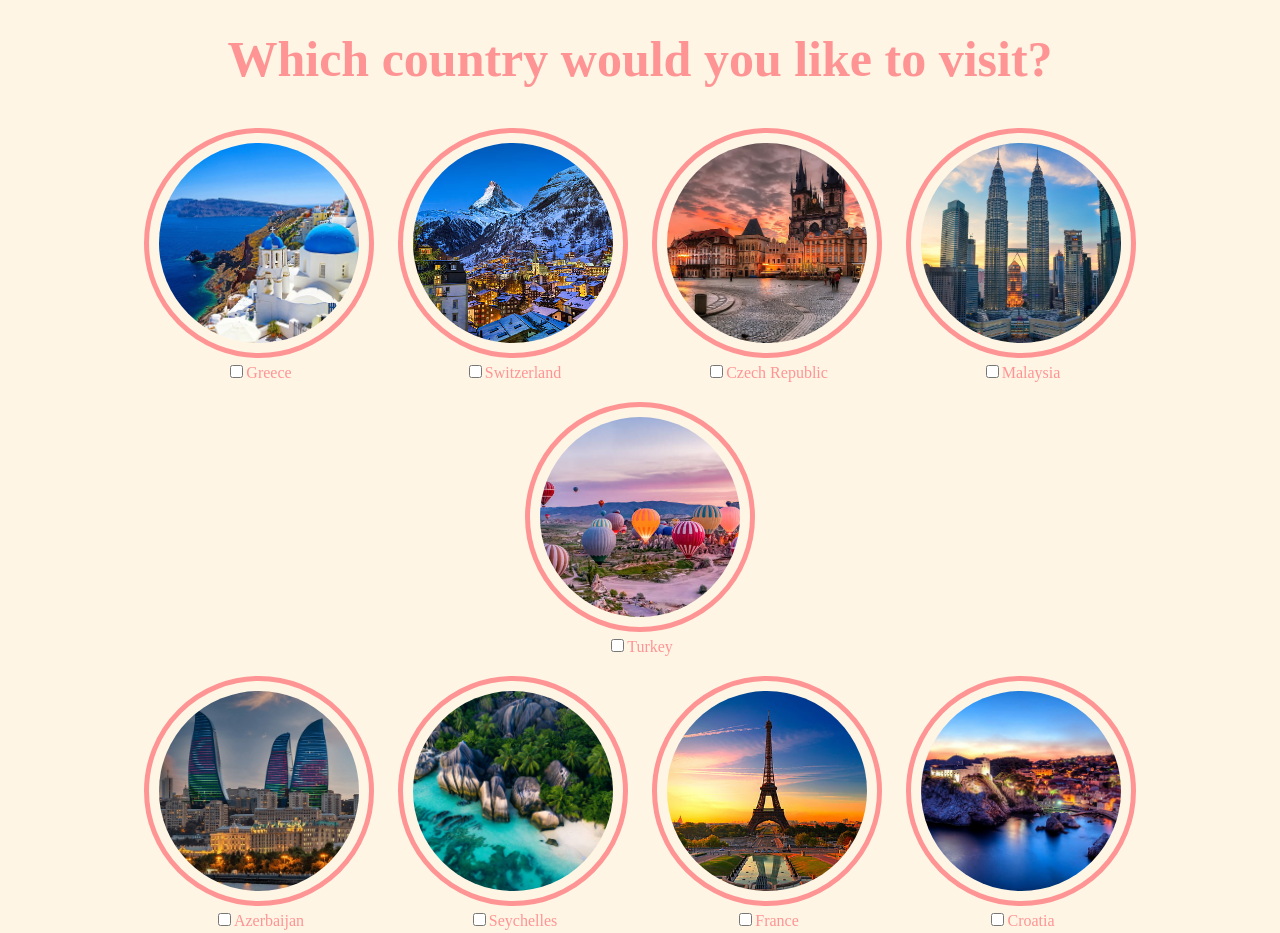
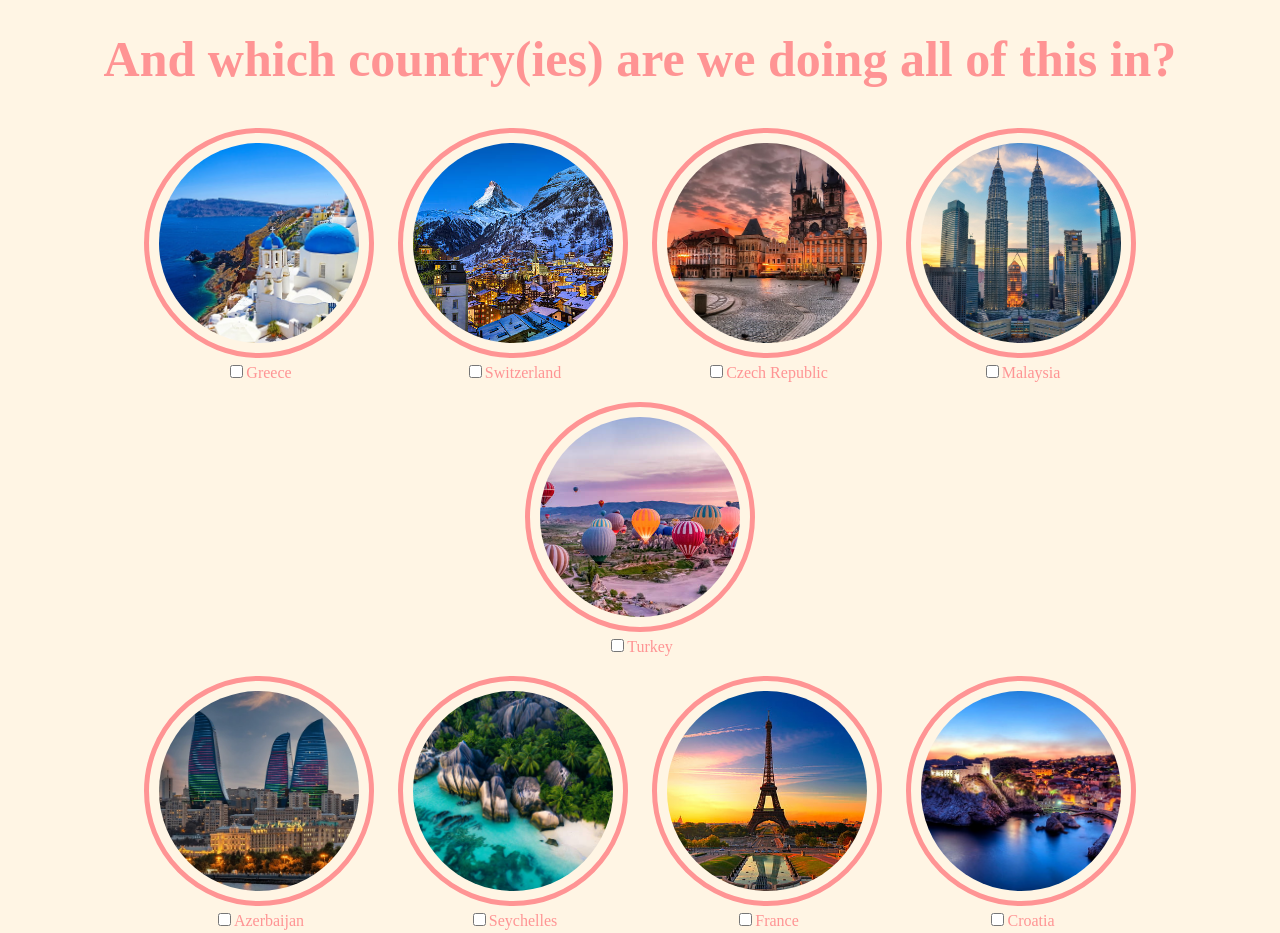
Before and after one commit to devesh-t10/valentine, a plain HTML site: page countries.html in a window 1280 px wide. Shown: the top 933 px of the page. Drawn offline with Linux system fonts and the light colour scheme.

Commit message:
Update countries.html

```diff
--- a/countries.html
+++ b/countries.html
@@ -7,7 +7,7 @@
     <link rel="stylesheet" href="css/activities.css" />
   </head>
   <body>
-    <div id="activityquestion"><b>Which country would you like to visit?</b></div>
+    <div id="activityquestion"><b>And which country(ies) are we doing all of this in?</b></div>
     <div class="activities-selection">
       <div class="activity-item">
         <img src="countries/greece.jpg" alt="Greece" />
```
